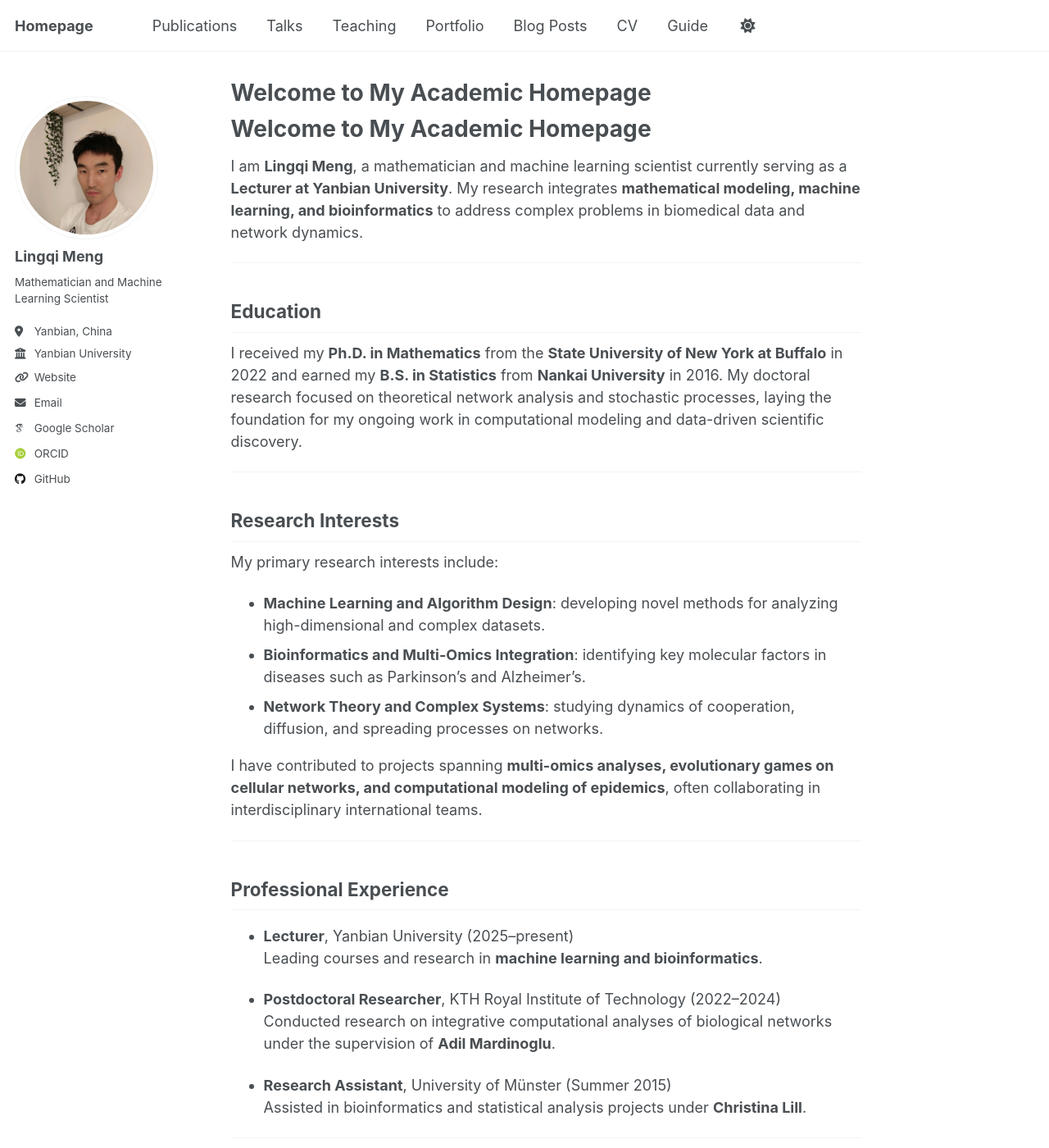
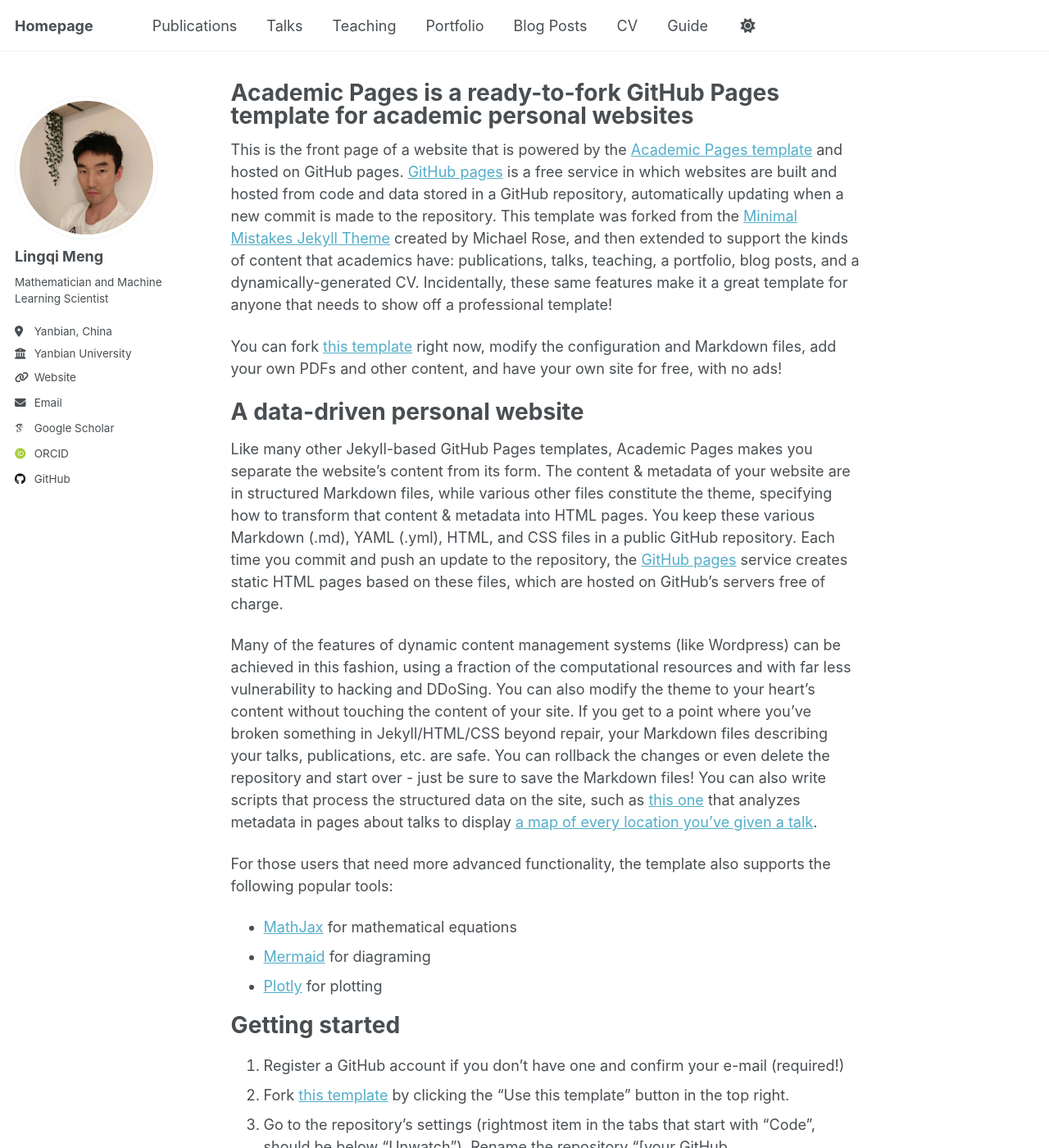
Before and after one commit to lingqime/lingqime.github.io, a Jekyll site: the page built from _pages/about.md, in a window 1280 px wide and 1400 px high. Shown: the whole window at 82% size. Built offline with Jekyll 4.4.1, drawn with Linux system fonts in a browser that asks for light colours; some web fonts are replaced; our own code applies the rules of GitHub Pages for plain Markdown files; a script that is not in the unit is left out; some of the changed text lies outside the part shown.

Commit message:
Update about.md

```diff
--- a/_pages/about.md
+++ b/_pages/about.md
@@ -1,65 +1,56 @@
-# Welcome to My Academic Homepage
-
-I am **Lingqi Meng**, a mathematician and machine learning scientist currently serving as a **Lecturer at Yanbian University**. My research integrates **mathematical modeling, machine learning, and bioinformatics** to address complex problems in biomedical data and network dynamics.
-
+---
+permalink: /
+title: "Academic Pages is a ready-to-fork GitHub Pages template for academic personal websites"
+author_profile: true
+redirect_from:
+  - /about/
+  - /about.html
 ---
 
-## Education
+This is the front page of a website that is powered by the [Academic Pages template](https://github.com/academicpages/academicpages.github.io) and hosted on GitHub pages. [GitHub pages](https://pages.github.com) is a free service in which websites are built and hosted from code and data stored in a GitHub repository, automatically updating when a new commit is made to the repository. This template was forked from the [Minimal Mistakes Jekyll Theme](https://mmistakes.github.io/minimal-mistakes/) created by Michael Rose, and then extended to support the kinds of content that academics have: publications, talks, teaching, a portfolio, blog posts, and a dynamically-generated CV. Incidentally, these same features make it a great template for anyone that needs to show off a professional template!
 
-I received my **Ph.D. in Mathematics** from the **State University of New York at Buffalo** in 2022 and earned my **B.S. in Statistics** from **Nankai University** in 2016. My doctoral research focused on theoretical network analysis and stochastic processes, laying the foundation for my ongoing work in computational modeling and data-driven scientific discovery.
+ You can fork [this template](https://github.com/academicpages/academicpages.github.io) right now, modify the configuration and Markdown files, add your own PDFs and other content, and have your own site for free, with no ads!
 
----
+A data-driven personal website
+======
+Like many other Jekyll-based GitHub Pages templates, Academic Pages makes you separate the website's content from its form. The content & metadata of your website are in structured Markdown files, while various other files constitute the theme, specifying how to transform that content & metadata into HTML pages. You keep these various Markdown (.md), YAML (.yml), HTML, and CSS files in a public GitHub repository. Each time you commit and push an update to the repository, the [GitHub pages](https://pages.github.com/) service creates static HTML pages based on these files, which are hosted on GitHub's servers free of charge.
 
-## Research Interests
+Many of the features of dynamic content management systems (like Wordpress) can be achieved in this fashion, using a fraction of the computational resources and with far less vulnerability to hacking and DDoSing. You can also modify the theme to your heart's content without touching the content of your site. If you get to a point where you've broken something in Jekyll/HTML/CSS beyond repair, your Markdown files describing your talks, publications, etc. are safe. You can rollback the changes or even delete the repository and start over - just be sure to save the Markdown files! You can also write scripts that process the structured data on the site, such as [this one](https://github.com/academicpages/academicpages.github.io/blob/master/talkmap.ipynb) that analyzes metadata in pages about talks to display [a map of every location you've given a talk](https://academicpages.github.io/talkmap.html).
 
-My primary research interests include:
+For those users that need more advanced functionality, the template also supports the following popular tools:
+- [MathJax](https://www.mathjax.org/) for mathematical equations
+- [Mermaid](https://mermaid.js.org/) for diagraming
+- [Plotly](https://plotly.com/javascript/) for plotting
 
-- **Machine Learning and Algorithm Design**: developing novel methods for analyzing high-dimensional and complex datasets.
-- **Bioinformatics and Multi-Omics Integration**: identifying key molecular factors in diseases such as Parkinson’s and Alzheimer’s.
-- **Network Theory and Complex Systems**: studying dynamics of cooperation, diffusion, and spreading processes on networks.
+Getting started
+======
+1. Register a GitHub account if you don't have one and confirm your e-mail (required!)
+1. Fork [this template](https://github.com/academicpages/academicpages.github.io) by clicking the "Use this template" button in the top right.
+1. Go to the repository's settings (rightmost item in the tabs that start with "Code", should be below "Unwatch"). Rename the repository "[your GitHub username].github.io", which will also be your website's URL.
+1. Set site-wide configuration and create content & metadata (see below -- also see [this set of diffs](http://archive.is/3TPas) showing what files were changed to set up [an example site](https://getorg-testacct.github.io) for a user with the username "getorg-testacct")
+1. Upload any files (like PDFs, .zip files, etc.) to the files/ directory. They will appear at https://[your GitHub username].github.io/files/example.pdf.
+1. Check status by going to the repository settings, in the "GitHub pages" section
 
-I have contributed to projects spanning **multi-omics analyses, evolutionary games on cellular networks, and computational modeling of epidemics**, often collaborating in interdisciplinary international teams.
+Site-wide configuration
+------
+The main configuration file for the site is in the base directory in [_config.yml](https://github.com/academicpages/academicpages.github.io/blob/master/_config.yml), which defines the content in the sidebars and other site-wide features. You will need to replace the default variables with ones about yourself and your site's github repository. The configuration file for the top menu is in [_data/navigation.yml](https://github.com/academicpages/academicpages.github.io/blob/master/_data/navigation.yml). For example, if you don't have a portfolio or blog posts, you can remove those items from that navigation.yml file to remove them from the header.
 
----
+Create content & metadata
+------
+For site content, there is one Markdown file for each type of content, which are stored in directories like _publications, _talks, _posts, _teaching, or _pages. For example, each talk is a Markdown file in the [_talks directory](https://github.com/academicpages/academicpages.github.io/tree/master/_talks). At the top of each Markdown file is structured data in YAML about the talk, which the theme will parse to do lots of cool stuff. The same structured data about a talk is used to generate the list of talks on the [Talks page](https://academicpages.github.io/talks), each [individual page](https://academicpages.github.io/talks/2012-03-01-talk-1) for specific talks, the talks section for the [CV page](https://academicpages.github.io/cv), and the [map of places you've given a talk](https://academicpages.github.io/talkmap.html) (if you run this [python file](https://github.com/academicpages/academicpages.github.io/blob/master/talkmap.py) or [Jupyter notebook](https://github.com/academicpages/academicpages.github.io/blob/master/talkmap.ipynb), which creates the HTML for the map based on the contents of the _talks directory).
 
-## Professional Experience
+**Markdown generator**
 
-- **Lecturer**, Yanbian University (2025–present)
-  Leading courses and research in **machine learning and bioinformatics**.
+The repository includes [a set of Jupyter notebooks](https://github.com/academicpages/academicpages.github.io/tree/master/markdown_generator
+) that converts a CSV containing structured data about talks or presentations into individual Markdown files that will be properly formatted for the Academic Pages template. The sample CSVs in that directory are the ones I used to create my own personal website at stuartgeiger.com. My usual workflow is that I keep a spreadsheet of my publications and talks, then run the code in these notebooks to generate the Markdown files, then commit and push them to the GitHub repository.
 
-- **Postdoctoral Researcher**, KTH Royal Institute of Technology (2022–2024)
-  Conducted research on integrative computational analyses of biological networks under the supervision of **Adil Mardinoglu**.
+How to edit your site's GitHub repository
+------
+Many people use a git client to create files on their local computer and then push them to GitHub's servers. If you are not familiar with git, you can directly edit these configuration and Markdown files directly in the github.com interface. Navigate to a file (like [this one](https://github.com/academicpages/academicpages.github.io/blob/master/_talks/2012-03-01-talk-1.md) and click the pencil icon in the top right of the content preview (to the right of the "Raw | Blame | History" buttons). You can delete a file by clicking the trashcan icon to the right of the pencil icon. You can also create new files or upload files by navigating to a directory and clicking the "Create new file" or "Upload files" buttons.
 
-- **Research Assistant**, University of Münster (Summer 2015)
-  Assisted in bioinformatics and statistical analysis projects under **Christina Lill**.
+Example: editing a Markdown file for a talk
+![Editing a Markdown file for a talk](/images/editing-talk.png)
 
----
-
-## Teaching
-
-I have taught and assisted in courses ranging from **Calculus and Linear Algebra** to **Statistics in Metagenomics and Linear Programming**, emphasizing both theoretical understanding and practical applications of quantitative methods.
-
----
-
-## Selected Skills
-
-- **Mathematical Analysis and Modeling**
-- **Machine Learning Algorithm Design**
-- **Bioinformatics Pipeline Development**
-- **Academic Writing and Data Visualization**
-
----
-
-## Publications and Talks
-
-My work has been published in journals such as *Proc. R. Soc. A*, *J. Math. Biol.*, *Alzheimers Res. Ther.*, and *Cell Reports Medicine*. I have presented at international conferences including **NERCCS**, **Conference on Complex Systems**, and seminars at the **University of Oxford** and **Science for Life Laboratory, Stockholm**.
-
----
-
-## Contact
-
-- ✉ Email: [lingqime@gmail.com](mailto:lingqime@gmail.com)
-- 🌐 Website: [lingqime.github.io](https://lingqime.github.io)
-- 📚 Google Scholar: [Link](https://scholar.google.com/citations?user=LCx9VBIAAAAJ&hl=en&oi=ao)
-- 🐙 GitHub: [lingqime](https://github.com/lingqime)
-- ORCID: [0000-0001-9986-9205](http://orcid.org/0000-0001-9986-9205)
+For more info
+------
+More info about configuring Academic Pages can be found in [the guide](https://academicpages.github.io/markdown/), the [growing wiki](https://github.com/academicpages/academicpages.github.io/wiki), and you can always [ask a question on GitHub](https://github.com/academicpages/academicpages.github.io/discussions). The [guides for the Minimal Mistakes theme](https://mmistakes.github.io/minimal-mistakes/docs/configuration/) (which this theme was forked from) might also be helpful.
```
